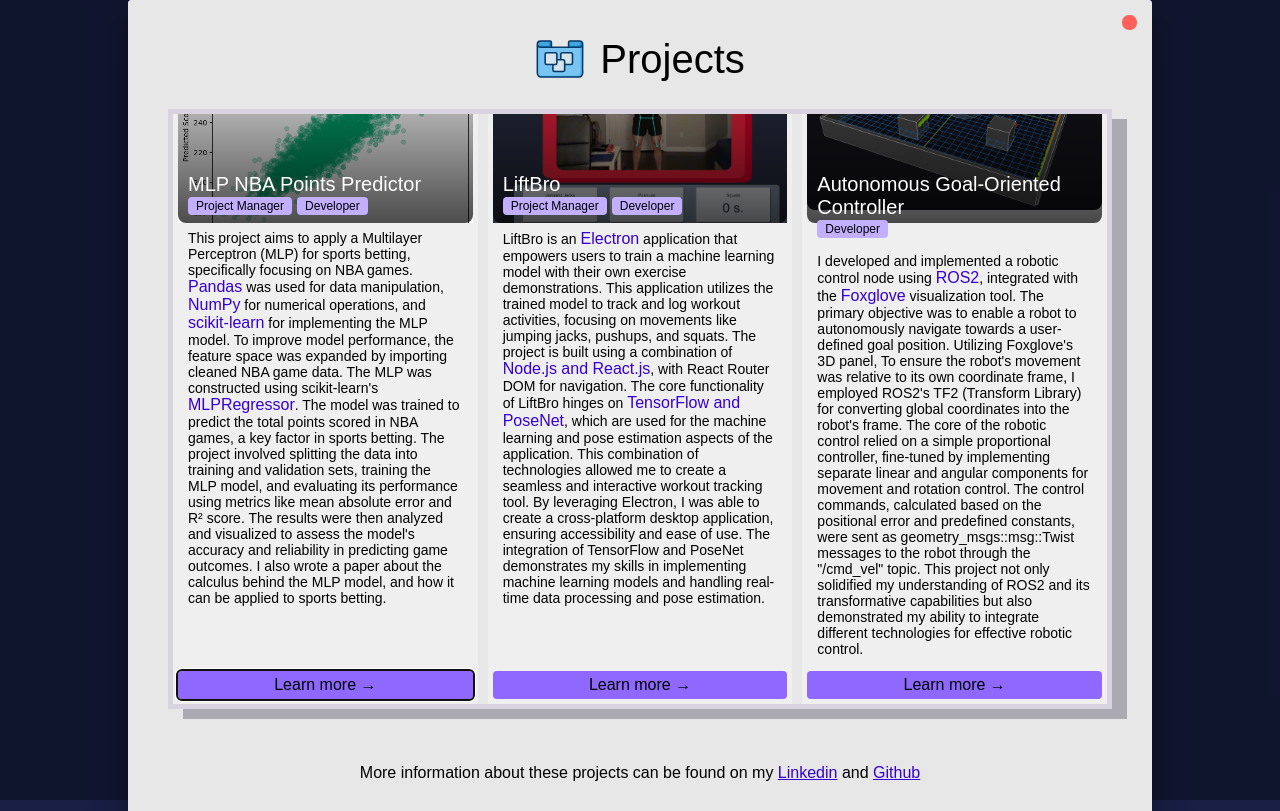
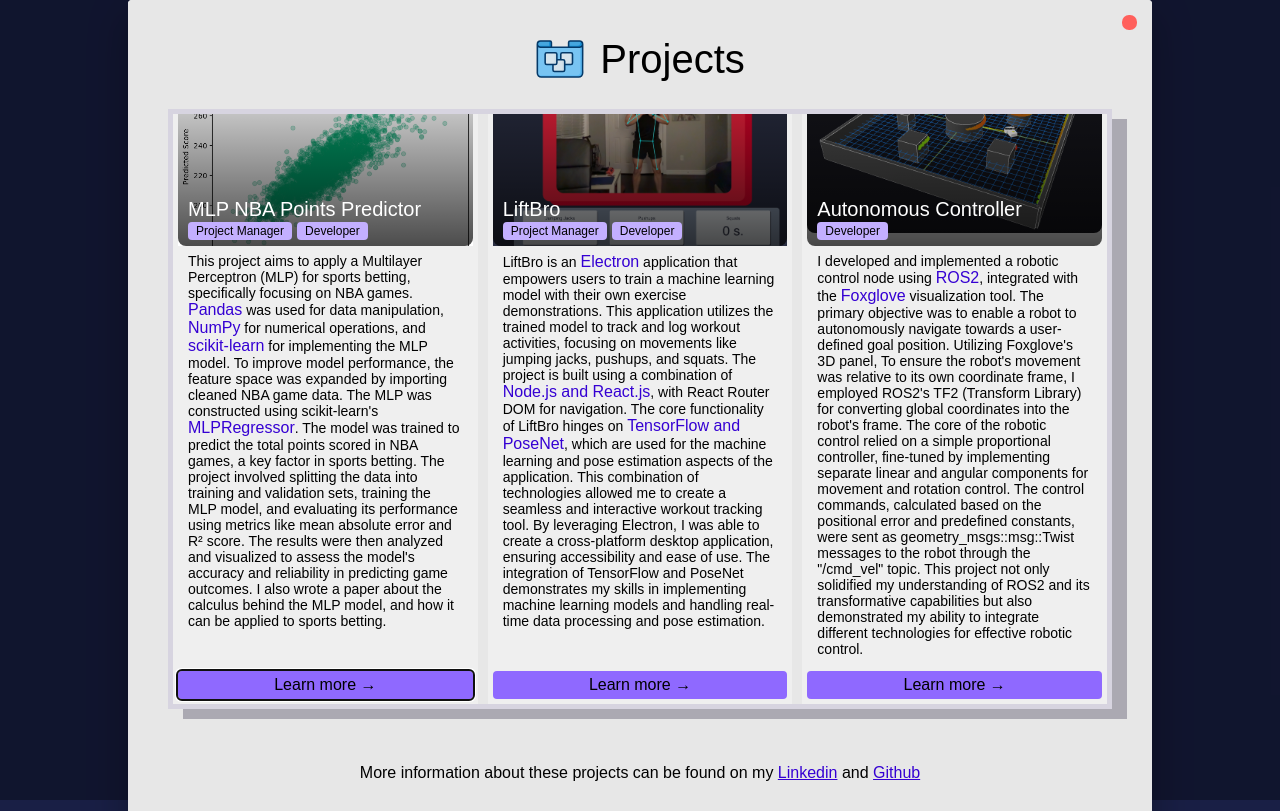
Before and after one commit to danielrhuynh/portfolioV2, an Angular app: page / in a window 1280 px wide. Both pictures are taken after a click on the picture 860 px from the left and 201 px from the top of the page. Built offline with nearby package versions, Linux system fonts and the light colour scheme; a web font is replaced by a local one.

Commit message:
finishing touches

```diff
--- a/src/app/proj-card/proj-card.component.scss
+++ b/src/app/proj-card/proj-card.component.scss
@@ -32,7 +32,7 @@
 
 .project-content {
     position: relative;
-    top: -50px;
+    top: -48px;
 }
 
 .project-title {
--- a/src/app/proj/proj.component.scss
+++ b/src/app/proj/proj.component.scss
@@ -1,14 +1,3 @@
-.projectsImage {
-    width: 301px;
-    height: 170px;
-}
-
-.projectName {
-    text-align: center;
-    text-decoration: underline;
-    color: #3500d3;
-}
-
 .project-card {
     padding: 5px;
     background-color: #efefef;
--- a/src/app/proj/proj.component.ts
+++ b/src/app/proj/proj.component.ts
@@ -41,7 +41,7 @@ export class ProjectsComponent {
   };
 
   watoRos = {
-    title: 'Autonomous Goal-Oriented Controller',
+    title: 'Autonomous Controller',
     description: `I developed and implemented a robotic control node using <span class="colouredText">ROS2</span>,
     integrated with the <span class="colouredText">Foxglove</span> visualization tool. The primary objective was to enable a robot to autonomously navigate towards a user-defined goal position.
     Utilizing Foxglove's 3D panel, To ensure the robot's movement was relative to its own coordinate frame,
```
